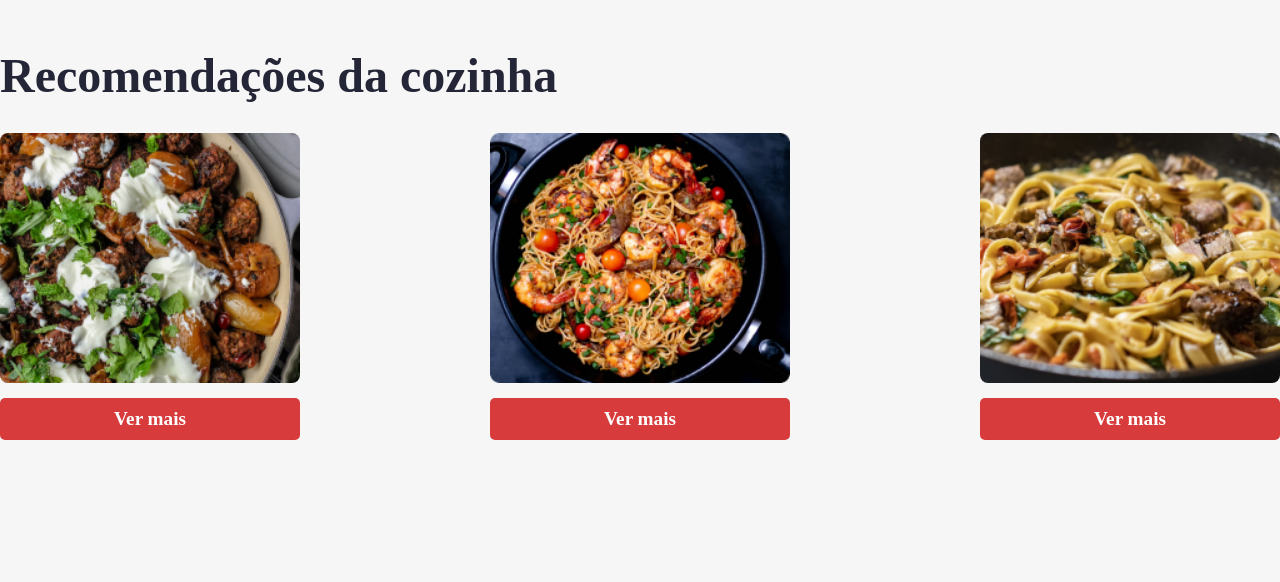
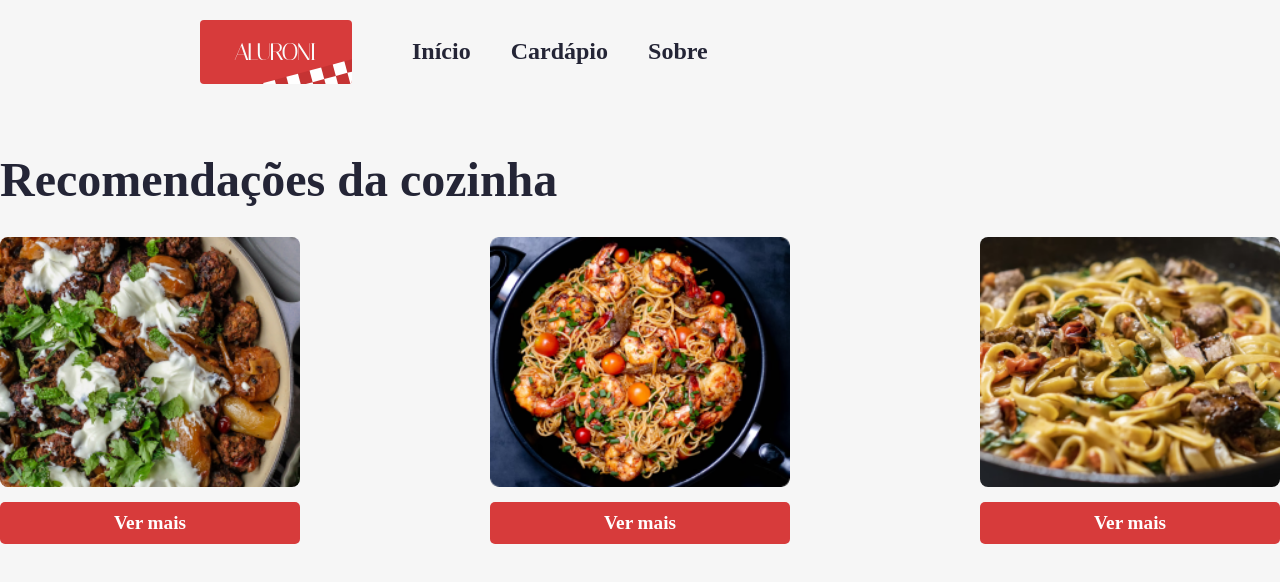
Before and after one commit to randerfelipe/modelo_restaurante, a React (Create React App) app: page / in a window 1280 px wide. Shown: the top 582 px of the page. Built offline with nearby package versions, Linux system fonts and the light colour scheme; a web font is replaced by a local one.

Commit message:
Aumentando perfomance de renderização entre páginas

```diff
--- /dev/null
+++ b/src/components/Menu/Menu.module.scss
@@ -0,0 +1,36 @@
+@import "styles/variaveis";
+@import "styles/breakpoints";
+
+.menu {
+  display: flex;
+    padding: 20px $padding-horizontal;
+    @media (max-width: $desktop_xsm) {
+      padding: 20px $padding-horizontal-mobile;
+    }
+    @media (min-width: $desktop_xsm) and (max-width: $desktop_sm) {
+      padding: 20px $padding-horizontal-sm;
+    }
+    @media (min-width: $desktop_sm) and (max-width: $desktop_md) {
+      padding: 20px $padding-horizontal-md;
+    }
+
+    &__list {
+      align-items: center;
+      display: flex;
+    }
+    &__link {
+      list-style-type: none;
+      padding: 0 20px;
+      a {
+        color: $dark;
+        cursor: pointer;
+        font-size: 24px;
+        font-weight: 600;
+        text-decoration: none;
+        transition: .2s ease;
+        &:hover {
+          color: $dark-grey;
+        }
+      }
+    }
+  }
--- /dev/null
+++ b/src/components/Menu/index.tsx
@@ -0,0 +1,33 @@
+import { ReactComponent as Logo } from 'assets/logo.svg';
+import styles from './Menu.module.scss';
+import {Link} from 'react-router-dom';
+
+export default function Menu() {
+  const rotas = [
+    {
+      label: 'Início',
+      to: '/',
+    },
+    {
+      label: 'Cardápio',
+      to: '/cardapio',
+    },
+    {
+      label: 'Sobre',
+      to: '/sobre',
+    },
+  ];
+  return (
+    <nav className={styles.menu} >
+
+      <Logo /*Parte que cudia de alternar as paginas */  />
+      <ul className={styles.menu__list}>
+        {rotas.map((rota, index) => (
+          <li key={index} className={styles.menu__link}>
+            <Link to={rota.to}>{rota.label}</Link>
+          </li>
+        ))}
+      </ul>
+    </nav>
+  );
+}
--- a/src/pages/Cardapio/Cardapio.module.scss
+++ b/src/pages/Cardapio/Cardapio.module.scss
@@ -1,18 +1,5 @@
 @import "styles/variaveis";
 @import "styles/breakpoints";
-
-.menu {
-  padding: 20px $padding-horizontal;
-  @media (max-width: $desktop_xsm) {
-    padding: 20px $padding-horizontal-mobile;
-  }
-  @media (min-width: $desktop_xsm) and (max-width: $desktop_sm) {
-    padding: 20px $padding-horizontal-sm;
-  }
-  @media (min-width: $desktop_sm) and (max-width: $desktop_md) {
-    padding: 20px $padding-horizontal-md;
-  }
-}
 
 .header {
   align-items: center;
--- a/src/pages/Cardapio/index.tsx
+++ b/src/pages/Cardapio/index.tsx
@@ -1,11 +1,11 @@
 import React from 'react';
 import styles from './Cardapio.module.scss';
-import {ReactComponent as Logo} from 'assets/logo.svg';
 import Buscador from './Buscador';
 import { useState } from 'react';
 import Filtros from './Filtros';
 import Ordenador from './Ordenador';
 import Itens from './Itens';
+import Menu from 'components/Menu';
 
 export default function Cardapio(){
   // pelo principio da responsabilidade única, se usa as const para use state
@@ -21,11 +21,6 @@
 
   return(
     <main>
-      <nav className={styles.menu}>
-        <Logo/>
-
-      </nav>
-
       <header className={styles.header}>
         <div className={styles.header__text}>
                     A casa do codigo e da massa
--- a/src/pages/Inicio/index.tsx
+++ b/src/pages/Inicio/index.tsx
@@ -1,5 +1,6 @@
 import styles from './Inicio.module.scss';
 import cardapio from 'data/cardapio.json';
+import Menu from 'components/Menu';
 
 export default function Inicio() {
   let pratosRecomendados = [...cardapio];
--- a/src/routes.js
+++ b/src/routes.js
@@ -1,4 +1,5 @@
 import Cardapio from 'pages/Cardapio';
+import Menu from './components/Menu';
 import Inicio from 'pages/Inicio';
 import {BrowserRouter as Router, Routes, Route} from 'react-router-dom';
 //O BowserRouter que permite alternância entre rotas/paginas
@@ -6,6 +7,7 @@
 export default function AppRouter() {
   return (
     <Router>
+      <Menu />
       <Routes>
         <Route path='/' element={<Inicio/>}
         /* Esse primeiro route é quem cria a pagina inicial*//>
```
